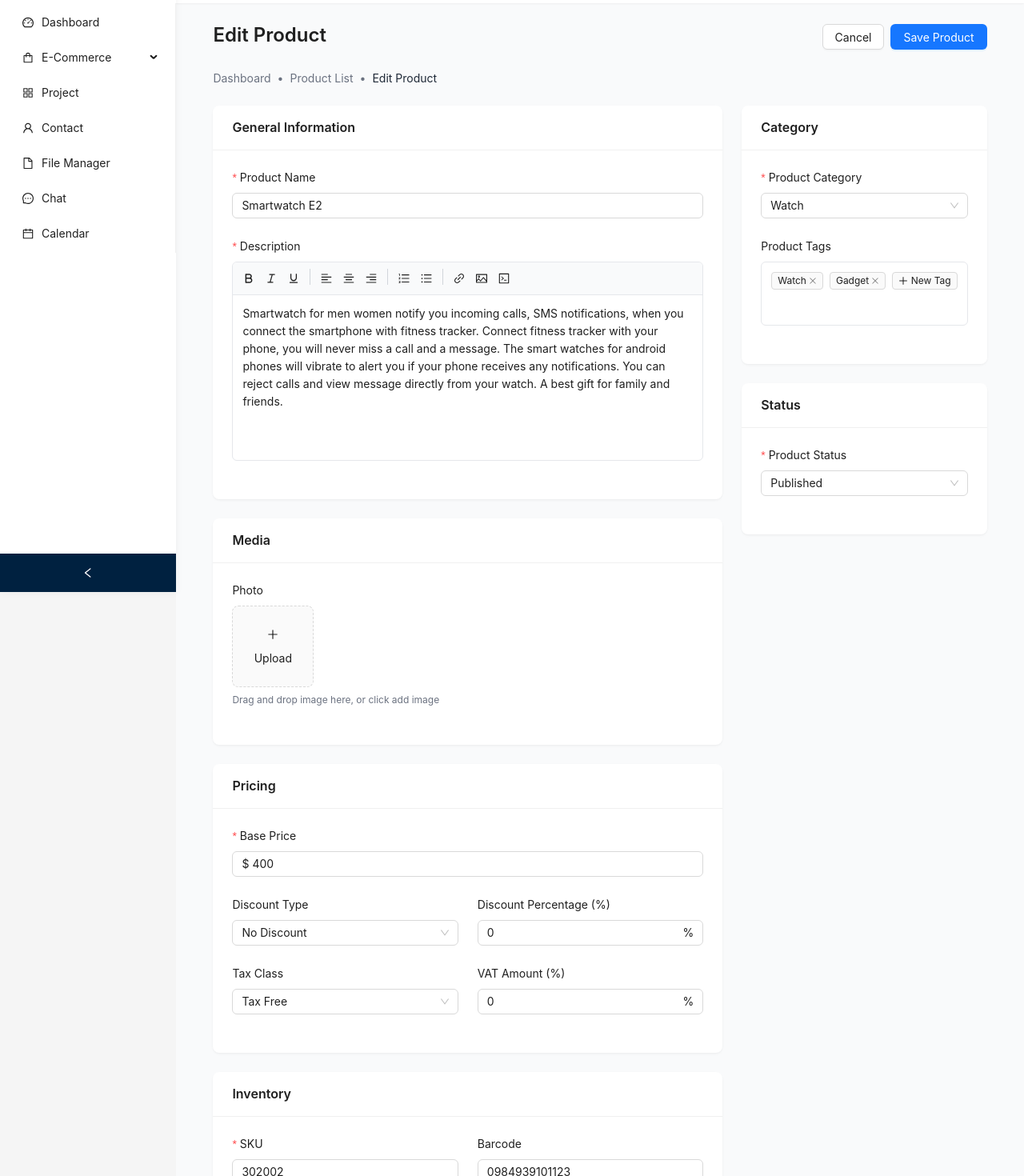
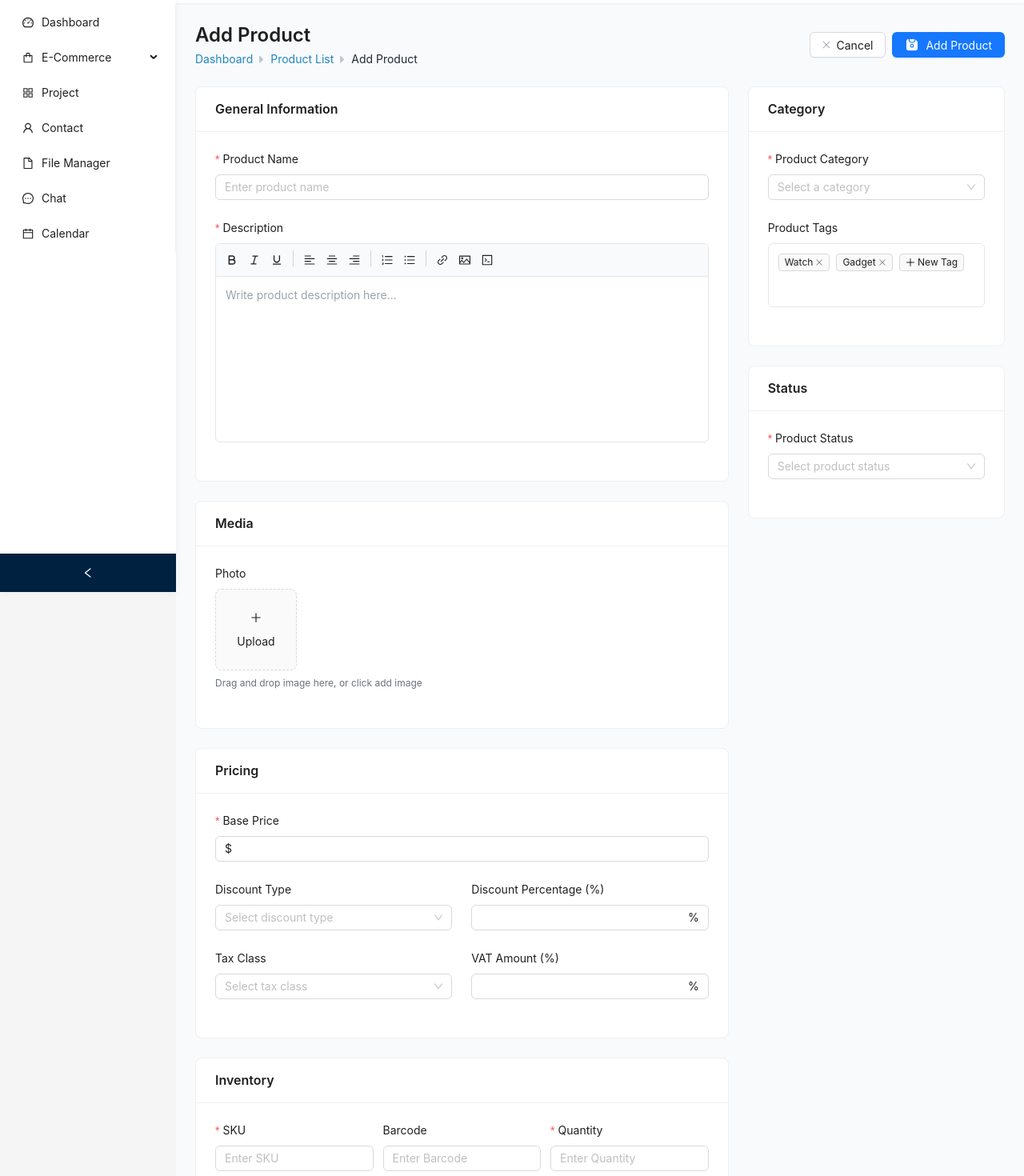
Before and after one commit to anshukumar2708/Amrytt-media-task-new, a Next.js app: page /add-product in a window 1280 px wide. Shown: the part 60-1530 px from the top of the page at 80% size. Built offline with nearby package versions, Linux system fonts and the light colour scheme.

Commit message:
add product page design done

```diff
--- a/src/app/components/add-edit-product/add-edit-product.tsx
+++ b/src/app/components/add-edit-product/add-edit-product.tsx
@@ -19,13 +19,17 @@ import {
   PlusOutlined,
 } from "@ant-design/icons";
 import { RichTextEditor } from "../rich-text-editor/rich-text-editor";
+import Link from "next/link";
+import RightArrow from "../all-icons/right-arrow";
+import SaveIcon from "../all-icons/save-icon";
+import CancelIcon from "../all-icons/cancel-icon";
 
 const { Option } = Select;
 
 const ProductForm: React.FC = () => {
   //   const navigate = useNavigate();
   //   const { id } = useParams();
-  const isEditMode = true;
+  const isEditMode = false;
   const [form] = Form.useForm();
   const [tags, setTags] = useState<string[]>(["Watch", "Gadget"]);
   const [inputVisible, setInputVisible] = useState(false);
@@ -112,43 +116,51 @@ const ProductForm: React.FC = () => {
   };
 
   return (
-    <div className="product-form-page">
-      <div className="mb-6 flex flex-col md:flex-row md:items-center md:justify-between">
-        <div className="flex items-center">
+    <div className="w-full">
+      <div className="flex flex-col md:flex-row md:items-center md:justify-between mb-6">
+        <div>
           <h1 className="text-2xl font-semibold mb-1">
             {isEditMode ? "Edit Product" : "Add Product"}
           </h1>
+
+          <div className="text-sm text-gray-500 flex items-center">
+            <Link
+              href="/"
+              className="hover:text-blue-500 cursor-pointer text-[#2086BF]"
+            >
+              Dashboard
+            </Link>
+            <span className="mx-2">
+              <RightArrow />
+            </span>
+            <Link
+              href="/product"
+              className="hover:text-blue-500 cursor-pointer text-[#2086BF]"
+            >
+              Product List
+            </Link>
+            <span className="mx-2">
+              <RightArrow />
+            </span>
+            <span className="text-gray-800">
+              {isEditMode ? "Edit Product" : "Add Product"}
+            </span>
+          </div>
         </div>
         <div className="flex mt-4 md:mt-0 gap-2">
-          <Button
-          //   onClick={() => navigate("/product")}
-          >
+          <Button>
+            <CancelIcon />
             Cancel
           </Button>
-          <Button type="primary" onClick={() => form.submit()}>
+          <Button
+            // icon={<SaveIcon />}
+            type="primary"
+            onClick={() => form.submit()}
+          >
+            <SaveIcon />
             {isEditMode ? "Save Product" : "Add Product"}
           </Button>
         </div>
-      </div>
-
-      <div className="text-sm text-gray-500 flex items-center mb-6">
-        <span
-          className="hover:text-blue-500 cursor-pointer"
-          //   onClick={() => navigate("/")}
-        >
-          Dashboard
-        </span>
-        <span className="mx-2">•</span>
-        <span
-          className="hover:text-blue-500 cursor-pointer"
-          //   onClick={() => navigate("/product")}
-        >
-          Product List
-        </span>
-        <span className="mx-2">•</span>
-        <span className="text-gray-800">
-          {isEditMode ? "Edit Product" : "Add Product"}
-        </span>
       </div>
 
       <Form
@@ -160,7 +172,7 @@ const ProductForm: React.FC = () => {
         <div className="grid grid-cols-1 lg:grid-cols-3 gap-6">
           <div className="lg:col-span-2 space-y-6">
             {/* General Information */}
-            <Card bordered={false} title="General Information">
+            <Card title="General Information">
               <Form.Item
                 name="name"
                 label="Product Name"
@@ -186,7 +198,7 @@ const ProductForm: React.FC = () => {
             </Card>
 
             {/* Media */}
-            <Card bordered={false} title="Media">
+            <Card title="Media">
               <Form.Item name="images" label="Photo">
                 <Upload
                   listType="picture-card"
@@ -206,7 +218,7 @@ const ProductForm: React.FC = () => {
             </Card>
 
             {/* Pricing */}
-            <Card bordered={false} title="Pricing">
+            <Card title="Pricing">
               <Form.Item
                 name="price"
                 label="Base Price"
@@ -248,8 +260,8 @@ const ProductForm: React.FC = () => {
             </Card>
 
             {/* Inventory */}
-            <Card bordered={false} title="Inventory">
-              <div className="grid grid-cols-1 md:grid-cols-2 gap-6">
+            <Card title="Inventory">
+              <div className="grid grid-cols-1 md:grid-cols-3 gap-3">
                 <Form.Item
                   name="sku"
                   label="SKU"
@@ -259,21 +271,21 @@ const ProductForm: React.FC = () => {
                 </Form.Item>
 
                 <Form.Item name="barcode" label="Barcode">
-                  <Input placeholder="Enter barcode" />
+                  <Input placeholder="Enter Barcode" />
                 </Form.Item>
-              </div>
 
                 <Form.Item
                   name="quantity"
                   label="Quantity"
                   rules={[{ required: true, message: "Please input quantity" }]}
                 >
-                <Input type="number" min={0} />
+                  <Input type="number" min={0} placeholder="Enter Quantity" />
                 </Form.Item>
+              </div>
             </Card>
 
             {/* Variation */}
-            <Card bordered={false} title="Variation">
+            <Card title="Variation">
               <Form.List name="variations">
                 {(fields, { add, remove }) => (
                   <>
@@ -326,12 +338,12 @@ const ProductForm: React.FC = () => {
             </Card>
 
             {/* Shipping */}
-            <Card bordered={false} title="Shipping">
+            <Card title="Shipping">
               <Form.Item name="isPhysical" valuePropName="checked">
                 <Checkbox>This is a physical product</Checkbox>
               </Form.Item>
 
-              <div className="grid grid-cols-1 md:grid-cols-2 gap-6">
+              <div className="grid grid-cols-1 sm:grid-cols-2 lg:grid-cols-4 gap-6">
                 <Form.Item name="weight" label="Weight">
                   <Input suffix="kg" type="number" step="0.01" />
                 </Form.Item>
@@ -353,7 +365,7 @@ const ProductForm: React.FC = () => {
 
           <div className="lg:col-span-1 space-y-6">
             {/* Category */}
-            <Card bordered={false} title="Category">
+            <Card title="Category">
               <Form.Item
                 name="category"
                 label="Product Category"
@@ -408,7 +420,7 @@ const ProductForm: React.FC = () => {
             </Card>
 
             {/* Status */}
-            <Card bordered={false} title="Status">
+            <Card title="Status">
               <Form.Item
                 name="status"
                 label="Product Status"
--- /dev/null
+++ b/src/app/components/all-icons/cancel-icon.tsx
@@ -0,0 +1,26 @@
+import React from "react";
+
+const CancelIcon = () => {
+  return (
+    <svg width="10" height="10" viewBox="0 0 12 12" fill="none">
+      <g clip-path="url(#clip0_1055_988)">
+        <path
+          d="M6.64799 5.99998L11.3656 1.28236C11.4491 1.19592 11.4953 1.08014 11.4943 0.959966C11.4932 0.839792 11.445 0.724837 11.36 0.639858C11.275 0.554879 11.1601 0.506677 11.0399 0.505633C10.9197 0.504588 10.804 0.550786 10.7175 0.634275L5.9999 5.3519L1.28228 0.634275C1.19583 0.550786 1.08006 0.504588 0.959885 0.505633C0.839711 0.506677 0.724756 0.554879 0.639777 0.639858C0.554798 0.724837 0.506596 0.839792 0.505552 0.959966C0.504507 1.08014 0.550705 1.19592 0.634194 1.28236L5.35182 5.99998L0.634194 10.7176C0.54827 10.8036 0.5 10.9201 0.5 11.0416C0.5 11.1632 0.54827 11.2797 0.634194 11.3657C0.720144 11.4516 0.836702 11.4999 0.958235 11.4999C1.07977 11.4999 1.19633 11.4516 1.28228 11.3657L5.9999 6.64807L10.7175 11.3657C10.8035 11.4516 10.92 11.4999 11.0416 11.4999C11.1631 11.4999 11.2797 11.4516 11.3656 11.3657C11.4515 11.2797 11.4998 11.1632 11.4998 11.0416C11.4998 10.9201 11.4515 10.8036 11.3656 10.7176L6.64799 5.99998Z"
+          fill="#858D9D"
+        />
+      </g>
+      <defs>
+        <clipPath id="clip0_1055_988">
+          <rect
+            width="11"
+            height="11"
+            fill="white"
+            transform="translate(0.5 0.5)"
+          />
+        </clipPath>
+      </defs>
+    </svg>
+  );
+};
+
+export default CancelIcon;
--- /dev/null
+++ b/src/app/components/all-icons/save-icon.tsx
@@ -0,0 +1,34 @@
+import React from "react";
+
+const SaveIcon = () => {
+  return (
+    <svg width="18" height="18" viewBox="0 0 20 20" fill="none">
+      <g clip-path="url(#clip0_1055_991)">
+        <path
+          d="M10.0001 12.6667C10.7365 12.6667 11.3334 12.0697 11.3334 11.3333C11.3334 10.597 10.7365 10 10.0001 10C9.26371 10 8.66675 10.597 8.66675 11.3333C8.66675 12.0697 9.26371 12.6667 10.0001 12.6667Z"
+          fill="white"
+        />
+        <path
+          d="M17.024 4.748L15.252 2.976C15.0747 2.80147 14.8783 2.64741 14.6667 2.51666V4C14.6644 5.84003 13.1733 7.33113 11.3333 7.33334H8.66666C6.82662 7.33113 5.33553 5.84003 5.33334 4V2C3.49331 2.00222 2.00222 3.49331 2 5.33334V14.6667C2.00222 16.5067 3.49331 17.9978 5.33334 18H14.6667C16.5067 17.9978 17.9978 16.5067 18 14.6667V7.10469C18.0025 6.22028 17.651 5.37166 17.024 4.748ZM10 14C8.52725 14 7.33334 12.8061 7.33334 11.3333C7.33334 9.86059 8.52725 8.66669 10 8.66669C11.4727 8.66669 12.6667 9.86059 12.6667 11.3333C12.6667 12.8061 11.4727 14 10 14Z"
+          fill="white"
+        />
+        <path
+          d="M8.66675 5.99997H11.3334C12.438 5.99997 13.3334 5.10453 13.3334 3.99997V2.04266C13.1885 2.01903 13.0421 2.00478 12.8954 2H6.66675V4C6.66675 5.10453 7.56218 5.99997 8.66675 5.99997Z"
+          fill="white"
+        />
+      </g>
+      <defs>
+        <clipPath id="clip0_1055_991">
+          <rect
+            width="16"
+            height="16"
+            fill="white"
+            transform="translate(2 2)"
+          />
+        </clipPath>
+      </defs>
+    </svg>
+  );
+};
+
+export default SaveIcon;
```
Lines whose indentation alone changed are shown as unchanged.
